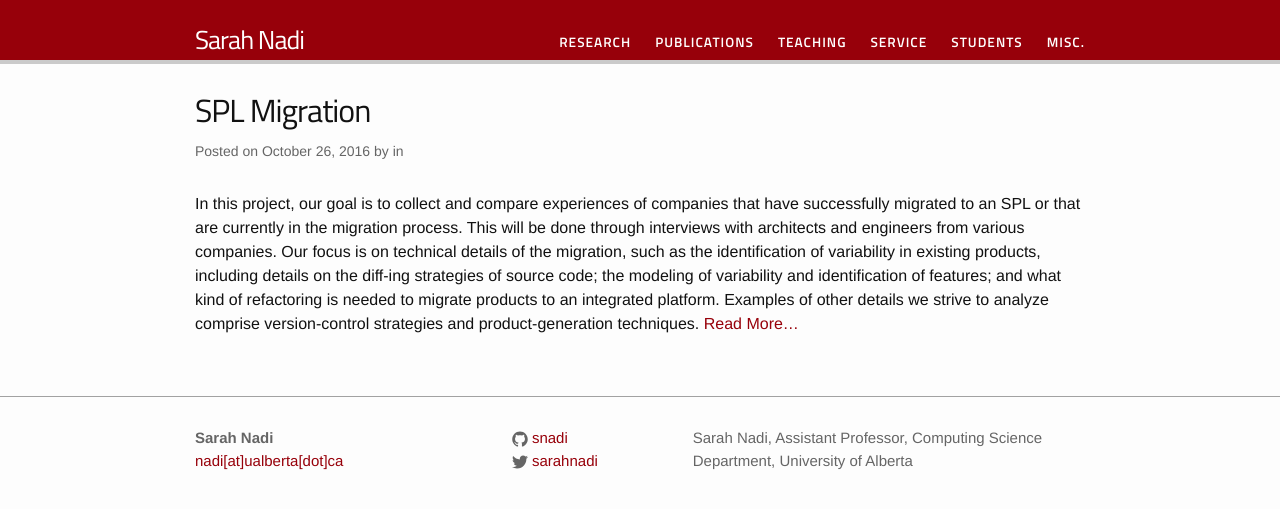
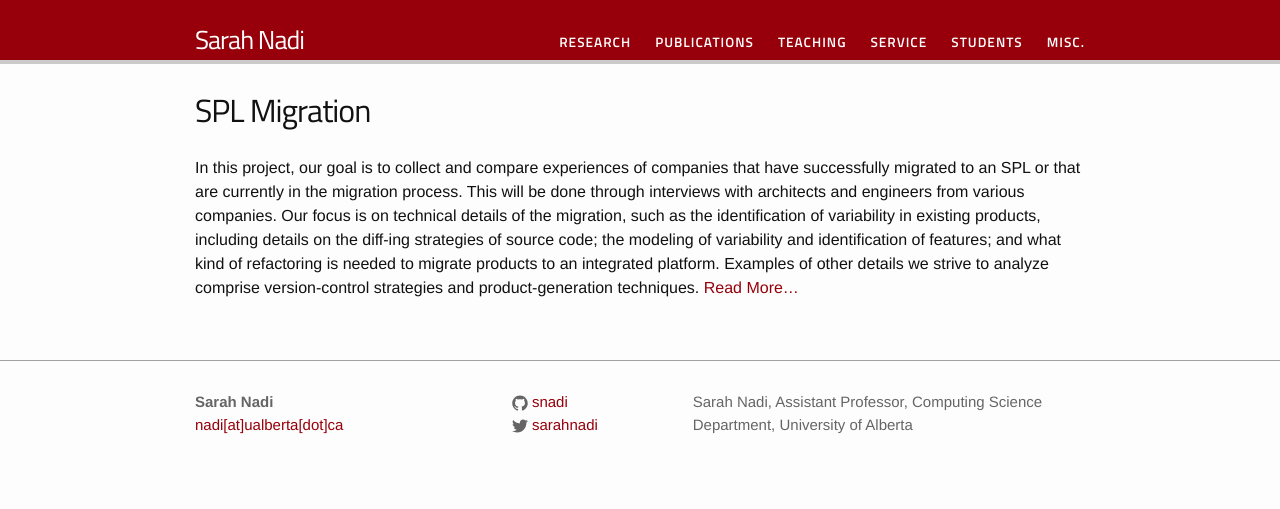
Before and after one commit to snadi/snadi.github.io, a Jekyll site: the page built from _posts/2016-11-08-spl-migration.md, in a window 1280 px wide. Shown: the top 509 px of the page. Built offline with Jekyll 4.4.1, drawn with Linux system fonts in a browser that asks for light colours.

Commit message:
Remove date

```diff
--- a/_layouts/post.html
+++ b/_layouts/post.html
@@ -5,9 +5,8 @@ layout: default
 
   <header class="post-header">
     <h1 class="post-title">{{ page.title }}</h1>
-    <p class="post-meta">Posted on {{ page.date | date: "%B %-d, %Y" }} by {% if page.author %} {{ page.author }}{% endif %}
+    <p class="post-meta">
 {% if page.categories %}
-  in
   {% for cat in page.categories %}
   <a href="/categories/#{{ cat }}" title="{{ cat }}">{{ cat }}</a>&nbsp;
   {% endfor %}
```
